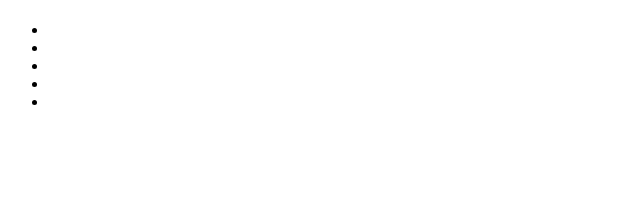
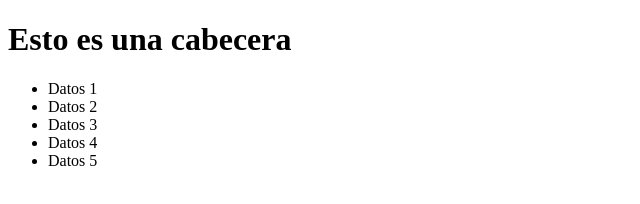
Before and after one commit to joegentille/html5Test, a plain HTML site: page index.html in a window 1280 px wide. Shown: the whole page, without its empty margins (0-640 px from the left). Drawn offline with Linux system fonts and the light colour scheme.

Commit message:
Aqui ingrese unos datos de prueba para levantar en tomcat

```diff
--- a/index.html
+++ b/index.html
@@ -17,14 +17,14 @@
 <body>
 
     <header>
-        <h1></h1>
+        <h1>Esto es una cabecera</h1>
         <nav>
             <ul>
-                <li></li>
-                <li></li>
-                <li></li>
-                <li></li>
-                <li></li>
+                <li>Datos 1</li>
+                <li>Datos 2</li>
+                <li>Datos 3</li>
+                <li>Datos 4</li>
+                <li>Datos 5</li>
             </ul>
         </nav>
     </header>
```
